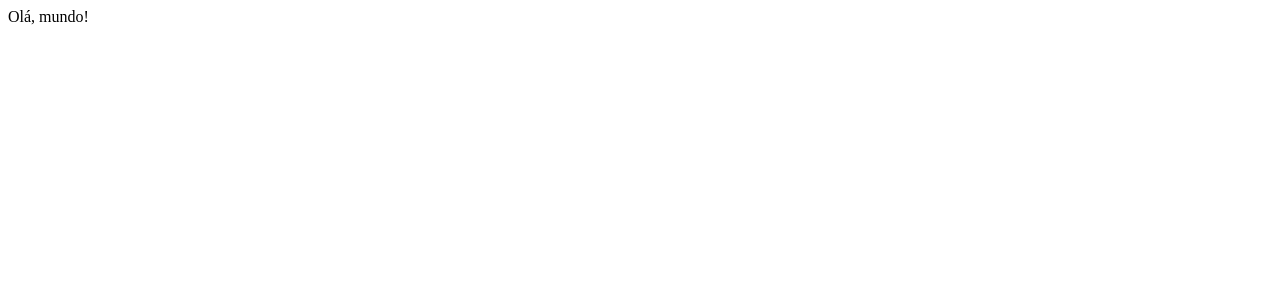
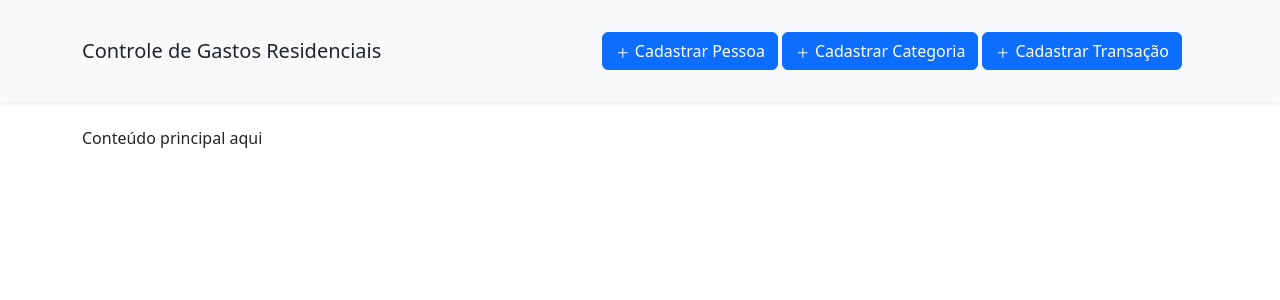
Before and after one commit to MarcoM3l0/Controle-de-gastos-residenciais, a React (Vite) app in the folder Residencial.GastosWEB/: page / in a window 1280 px wide. Shown: the top 300 px of the page. Built offline with nearby package versions, Linux system fonts and the light colour scheme.

Commit message:
feat: criar componente Header com título e botões de cadastro
- Criado componente Header no projeto Residencial.GastosWEB
- Incluído título principal da aplicação
- Adicionados botões de cadastro: Pessoa, Categoria e Transação

```diff
--- a/Residencial.GastosWEB/package.json
+++ b/Residencial.GastosWEB/package.json
@@ -10,8 +10,12 @@
     "preview": "vite preview"
   },
   "dependencies": {
+    "bootstrap": "^5.3.8",
+    "lucide-react": "^0.561.0",
     "react": "^19.2.0",
-    "react-dom": "^19.2.0"
+    "react-bootstrap": "^2.10.10",
+    "react-dom": "^19.2.0",
+    "react-icons": "^5.5.0"
   },
   "devDependencies": {
     "@eslint/js": "^9.39.1",
--- a/Residencial.GastosWEB/src/App.tsx
+++ b/Residencial.GastosWEB/src/App.tsx
@@ -1,9 +1,25 @@
-function App() {
+import type React from 'react';
+import  Header  from './components/Header'
+
+const App: React.FC = () => {
+
+  const handleCadastrarPessoa = () => alert("Cadastrar Pessoa");
+  const handleCadastrarCategoria = () => alert("Cadastrar Categoria");
+  const handleCadastrarTransacao = () => alert("Cadastrar Transação");
 
   return (
-    <>
-      <div>Olá, mundo!</div>
-    </>
+    <div>
+            <Header
+                onCadastrarPessoa={handleCadastrarPessoa}
+                onCadastrarCategoria={handleCadastrarCategoria}
+                onCadastrarTransacao={handleCadastrarTransacao}
+            />
+
+            {/* Aqui vai o restante da aplicação */}
+            <div className="container">
+                <p>Conteúdo principal aqui</p>
+            </div>
+        </div>
   )
 }
 
--- /dev/null
+++ b/Residencial.GastosWEB/src/components/Header.tsx
@@ -0,0 +1,29 @@
+import React from "react";
+import 'bootstrap/dist/css/bootstrap.min.css';
+import { GoPlus } from "react-icons/go";
+
+interface HeaderProps {
+    onCadastrarPessoa: () => void;
+    onCadastrarCategoria: () => void;
+    onCadastrarTransacao: () => void;
+}
+
+const Header: React.FC<HeaderProps> = ({ onCadastrarPessoa, onCadastrarCategoria, onCadastrarTransacao }) => {
+    return (
+        <header className="bg-light p-3 mb-4 shadow-sm">
+            <div className="container d-flex justify-content-between align-items-center">
+                {/* Nome do sistema */}
+                <h1 className="h5 mb-0">Controle de Gastos Residenciais</h1>
+
+                {/* Botões */}
+                <div className="btn-toolbar m-3" role="group" aria-label="Cadastro Buttons">
+                    <button className="btn btn-primary me-1 fs-10" onClick={onCadastrarPessoa}><GoPlus className="me-1" />Cadastrar Pessoa</button>
+                    <button className="btn btn-primary me-1 fs-10" onClick={onCadastrarCategoria}><GoPlus className="me-1" />Cadastrar Categoria</button>
+                    <button className="btn btn-primary fs-10" onClick={onCadastrarTransacao}><GoPlus className="me-1" />Cadastrar Transação</button>
+                </div>
+            </div>
+        </header>
+    );
+};
+
+export default Header;
```
Also changed, not shown: 1 other file (tests, documents, lock files or other folders).
